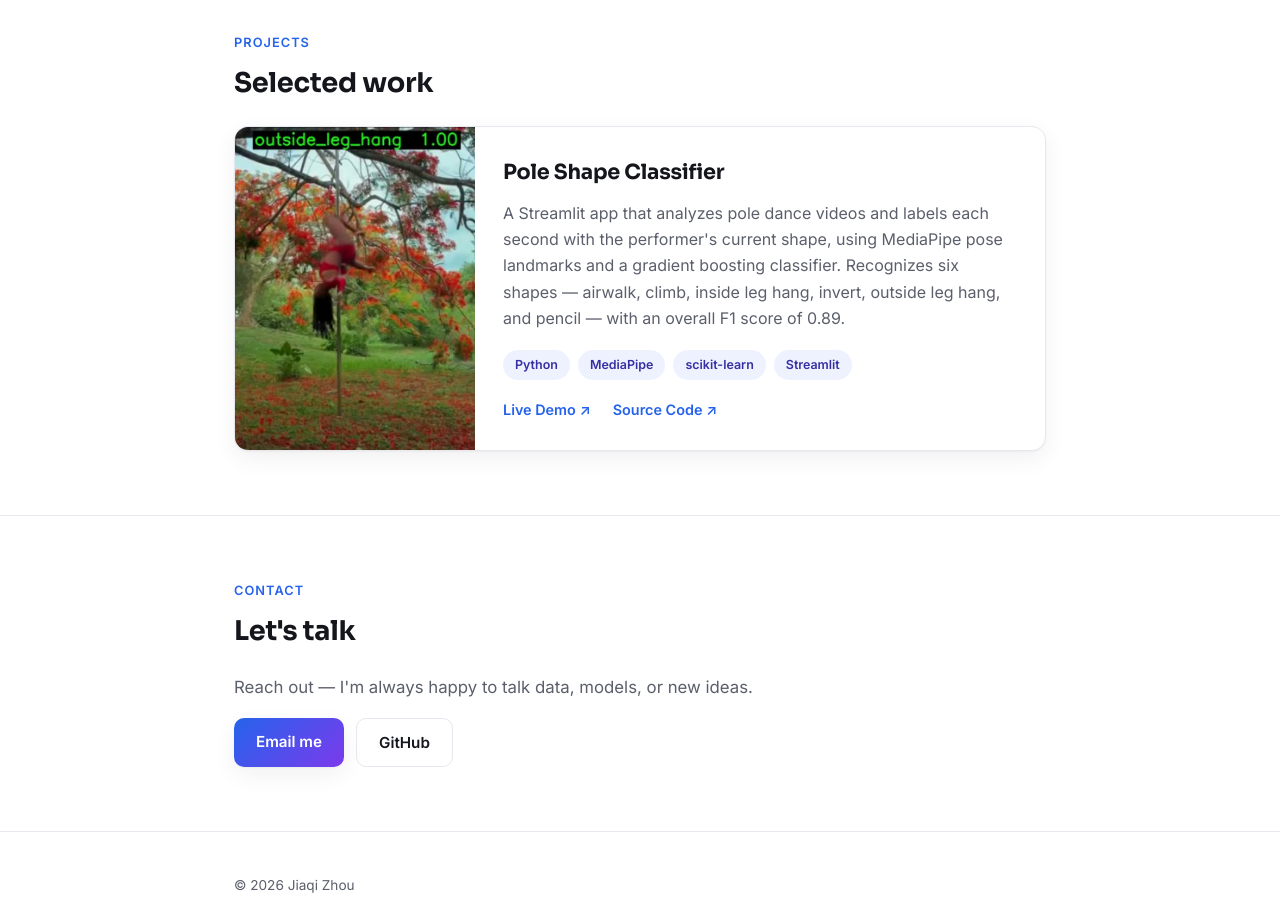
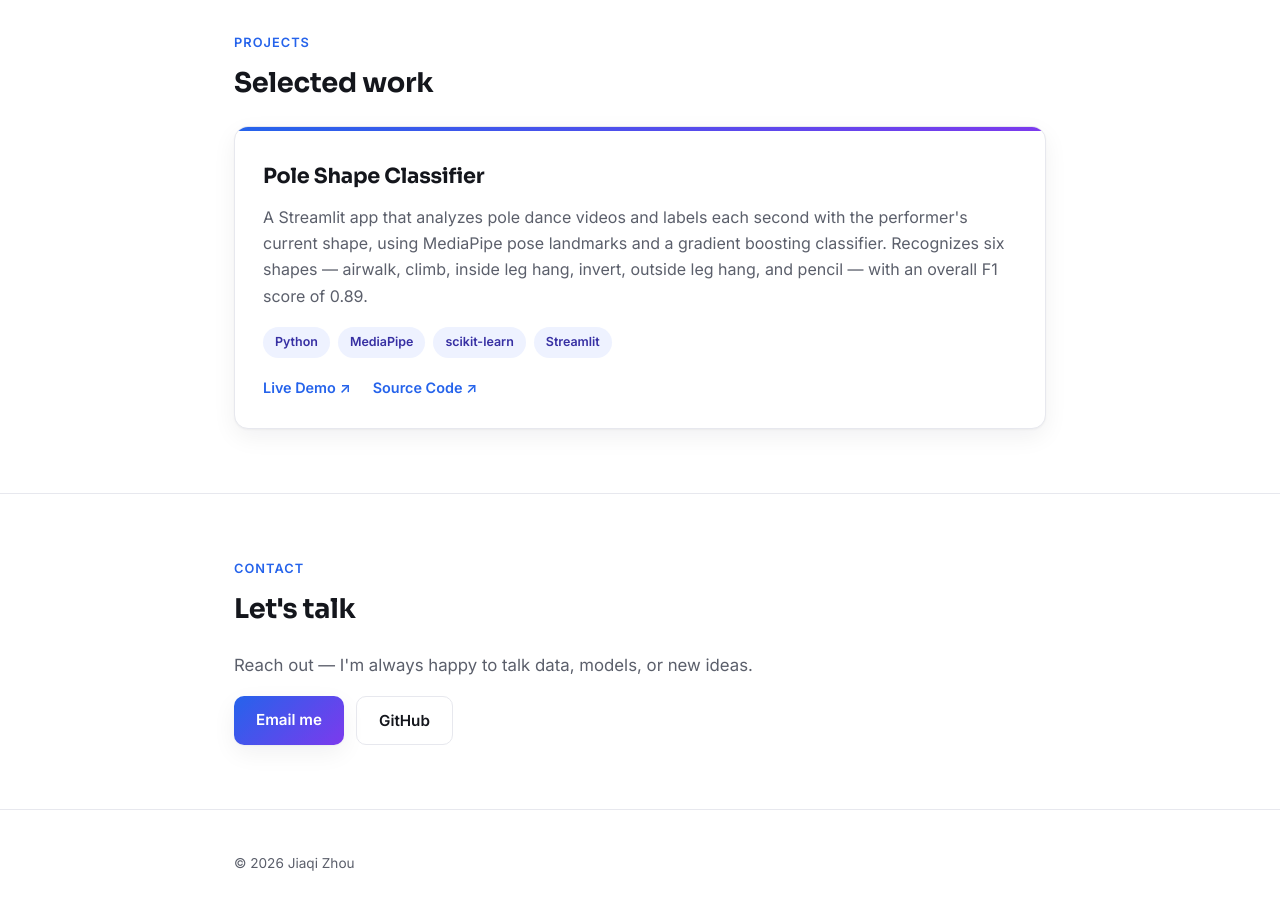
Before and after one commit to jqzhappyhours/portfolio-website, a plain HTML site: page index.html in a window 1280 px wide. Shown: the part 980-1903 px from the top of the page. Drawn offline with Linux system fonts and the light colour scheme.

Commit message:
Revert to text-only project card
Remove the thumbnail image and restore the gradient accent bar; cleaner without it.

Co-Authored-By: Claude Sonnet 5 <noreply@anthropic.com>

```diff
--- a/index.html
+++ b/index.html
@@ -58,7 +58,7 @@
         <div class="project-grid">
 
           <article class="project-card">
-            <img class="project-card-image" src="assets/pole-shape-classifier.jpg" alt="Pole Shape Classifier app labeling a pole dance move as outside leg hang" loading="lazy" />
+            <div class="project-card-accent"></div>
             <div class="project-card-body">
               <h3>Pole Shape Classifier</h3>
               <p>
--- a/styles.css
+++ b/styles.css
@@ -292,26 +292,9 @@ a:hover {
   border-color: color-mix(in srgb, var(--accent) 35%, var(--border));
 }
 
-.project-card-image {
-  display: block;
-  width: 100%;
-  aspect-ratio: 488 / 573;
-  object-fit: cover;
-  object-position: top;
-  background: var(--bg-soft);
-}
-
-@media (min-width: 560px) {
-  .project-card {
-    display: grid;
-    grid-template-columns: 240px 1fr;
-    align-items: stretch;
-  }
-
-  .project-card-image {
-    height: 100%;
-    aspect-ratio: auto;
-  }
+.project-card-accent {
+  height: 4px;
+  background: linear-gradient(90deg, var(--accent), var(--accent-2));
 }
 
 .project-card-body {
```
Also changed, not shown: assets/pole-shape-classifier.jpg (deleted).
